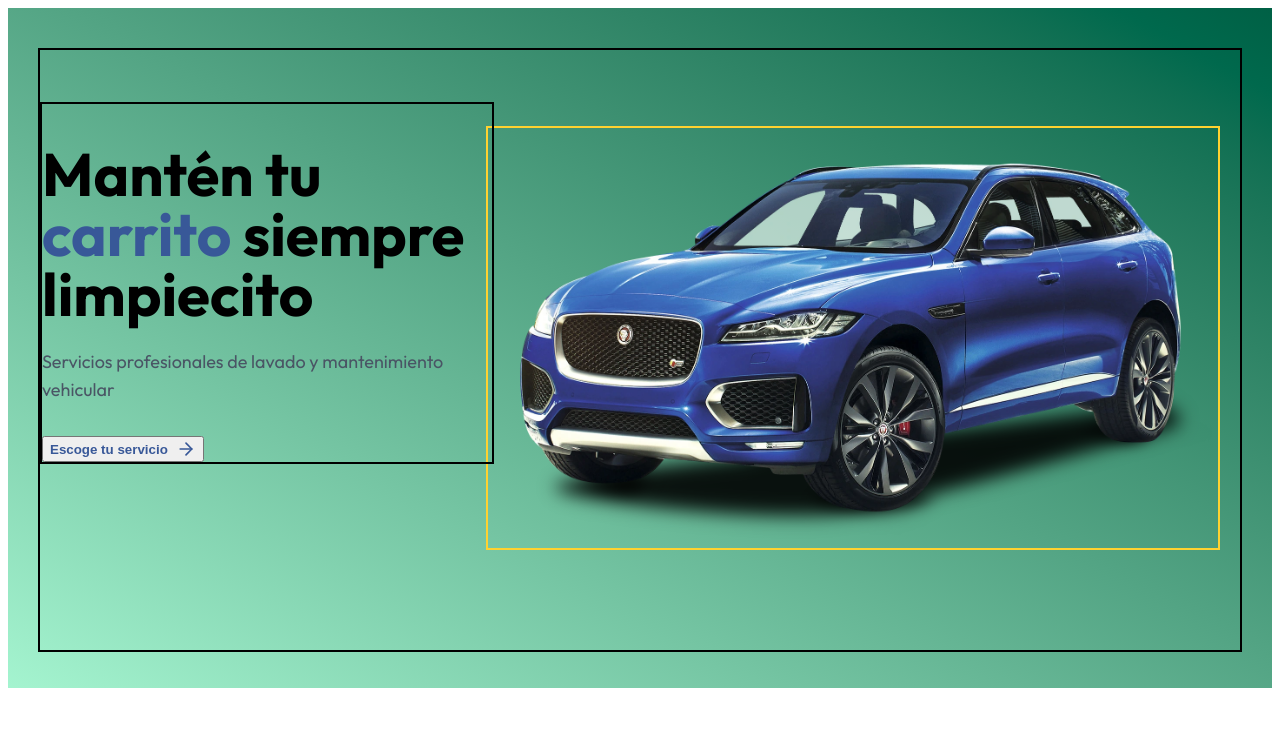
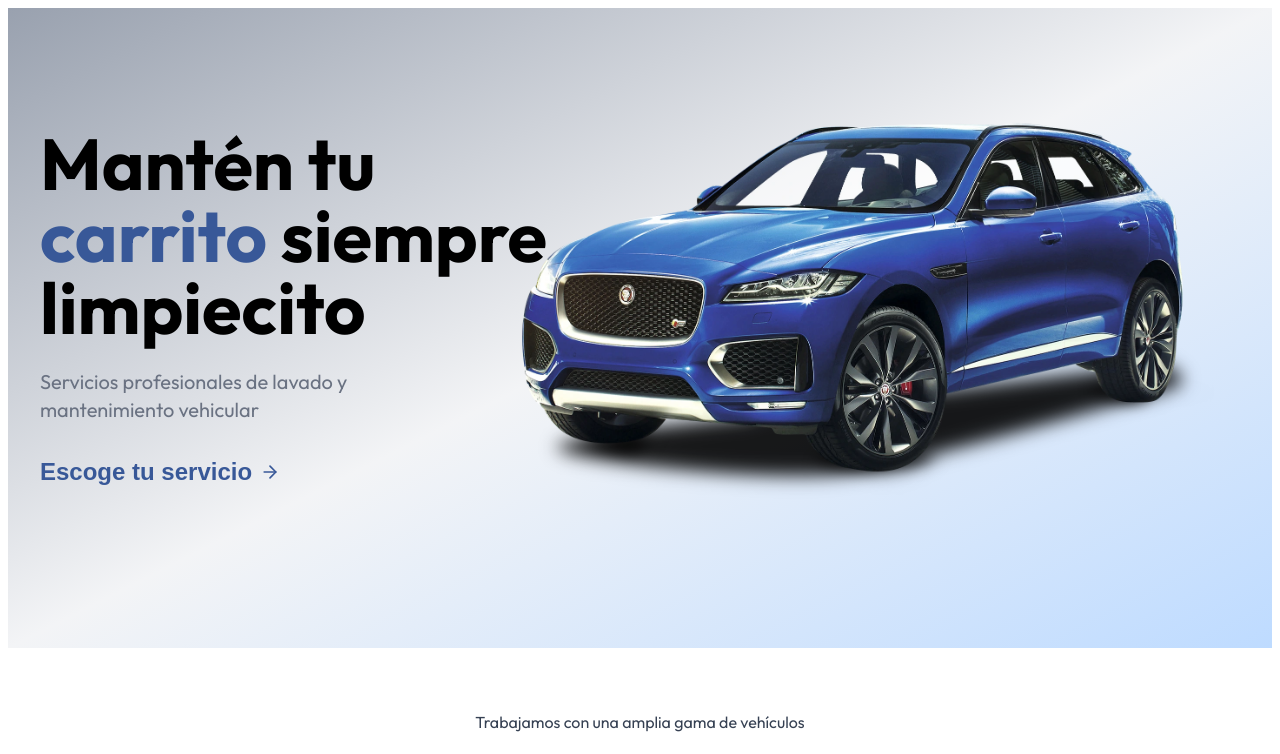
Before and after one commit to juaneugenio/lubrimas, a React (Vite) app: page / in a window 1280 px wide. Shown: the top 754 px of the page. Built offline with nearby package versions, Linux system fonts and the light colour scheme.

Commit message:
estilos del hero terminados. falta la funcionalidad del call-to-action.

```diff
--- a/src/components/Hero/Hero.jsx
+++ b/src/components/Hero/Hero.jsx
@@ -10,17 +10,17 @@ const Hero = () => {
   };
 
   return (
-    <div className="bg-gradient-to-bl from-emerald-800 to-emerald-200 px-4 py-10 md:px-6 md:h-[50vh] lg:h-[75vh]">
-      <div className="relative w-full max-w-[1200px] mx-auto flex flex-col md:flex-row items-center h-full border-2">
+    <div className="bg-gradient-to-br from-gray-400 via-gray-100 to-blue-200 px-4 py-10 md:px-6 md:h-[50vh] lg:h-[70vh]">
+      <div className="relative w-full max-w-[1200px] mx-auto flex flex-col md:flex-row items-center h-full">
         {/* Text Content */}
         <motion.div
           initial={{ opacity: 0 }}
           animate={{ opacity: 1 }}
           transition={{ duration: 0.8 }}
-          className="mb-5 md:w-[450px] md:absolute md:left-0 md:top-13 z-20 border-2"
+          className="mb-5 md:w-[450px] md:absolute md:left-0 md:top-13 lg:w-[550px] lg:top-8 z-20"
         >
           <motion.h1
-            className="text-5xl md:text-6xl md:pt-0 font-bold mb-6"
+            className="text-5xl font-bold mb-6 md:text-6xl md:pt-0 lg:text-7xl"
             initial={{ opacity: 0, y: 20 }}
             animate={{ opacity: 1, y: 0 }}
             transition={{ delay: 0.2, duration: 0.8 }}
@@ -29,7 +29,7 @@ const Hero = () => {
           </motion.h1>
 
           <motion.p
-            className="text-gray-600 text-lg mb-8"
+            className="text-gray-500 text-lg mb-8 md:text-xl md:w-78"
             initial={{ opacity: 0, y: 20 }}
             animate={{ opacity: 1, y: 0 }}
             transition={{ delay: 0.4, duration: 0.8 }}
@@ -44,10 +44,10 @@ const Hero = () => {
           >
             <button
               onClick={handleServicesClick}
-              className="flex items-center font-bold text-primary hover:text-[#2a4a8a] transition-colors"
+              className="flex items-center font-bold p-0 bg-transparent border-none text-primary hover:text-blue-600 cursor-pointer transition-colors text-lg lg:text-2xl"
             >
               Escoge tu servicio
-              <ArrowRight className="ml-2" size={20} />
+              <ArrowRight className="ml-2 text-primary hover:text-orange-600 cursor-pointer" size={20} />
             </button>
           </motion.div>
         </motion.div>
@@ -57,7 +57,7 @@ const Hero = () => {
           initial={{ opacity: 0, x: 100 }}
           animate={{ opacity: 1, x: 0 }}
           transition={{ duration: 1 }}
-          className="flex justify-center items-center md:max-w-[500px] md:absolute md:right-0 md:bottom-25 lg:max-w-3/4 lg:bottom-25 lg:right-5 border-2 border-amber-300"
+          className="flex justify-center items-center md:max-w-[500px] md:absolute md:right-0 md:bottom-10 lg:max-w-3/4 lg:bottom-25 lg:right-5"
         >
           <img
             src="/images/hero-car.webp"
```
